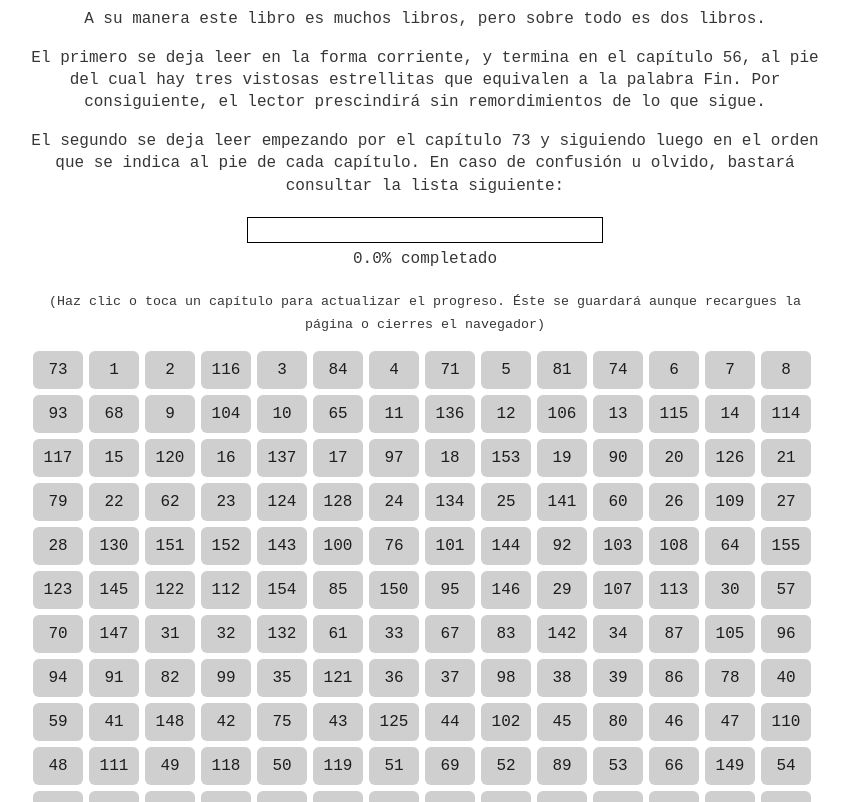
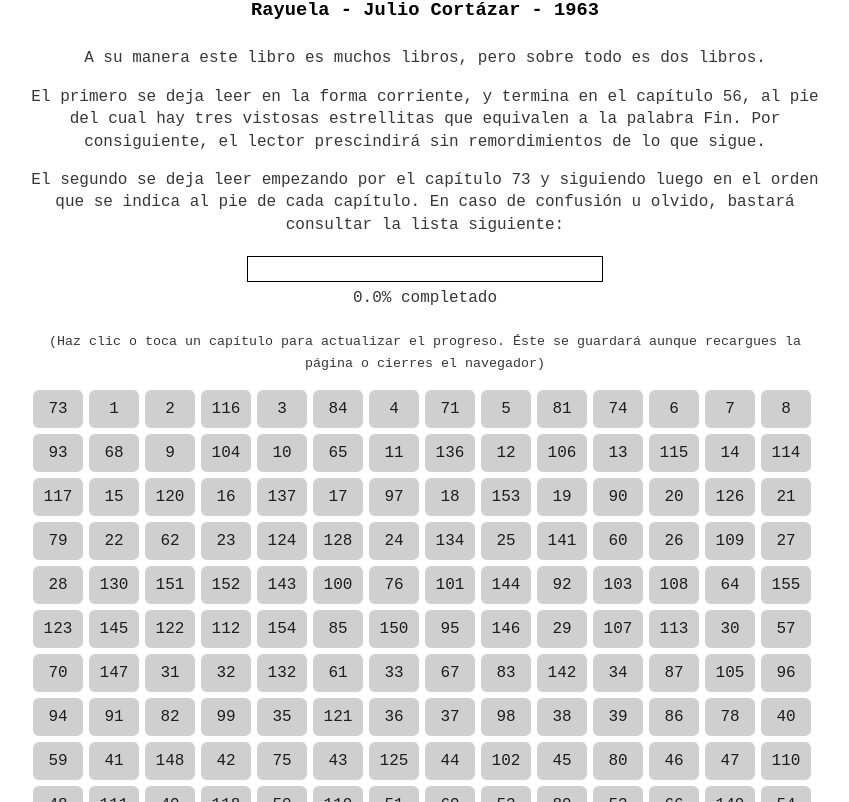
Before and after one commit to jpvg10/rayuelometro, a plain HTML site: page index.html in a window 1280 px wide. Shown: the part 81-883 px from the top of the page, without its empty margins (215-1064 px from the left). Drawn offline with nearby package versions, Linux system fonts and the light colour scheme.

Commit message:
agregar subtitulo

```diff
--- a/css/index.css
+++ b/css/index.css
@@ -1,6 +1,15 @@
 body {
   text-align: center;
   font-family: 'Courier New', Courier, monospace;
+}
+
+h1 {
+  margin-bottom: 5px;
+}
+
+h3 {
+  margin-top: 0;
+  margin-bottom: 24px;
 }
 
 .progreso {
--- a/index.html
+++ b/index.html
@@ -14,6 +14,7 @@
 </head>
 <body>
   <h1>Rayuelómetro</h1>
+  <h3>Rayuela - Julio Cortázar - 1963</h3>
 
   <p>
     A su manera este libro es muchos libros, pero sobre todo es dos libros.
```
